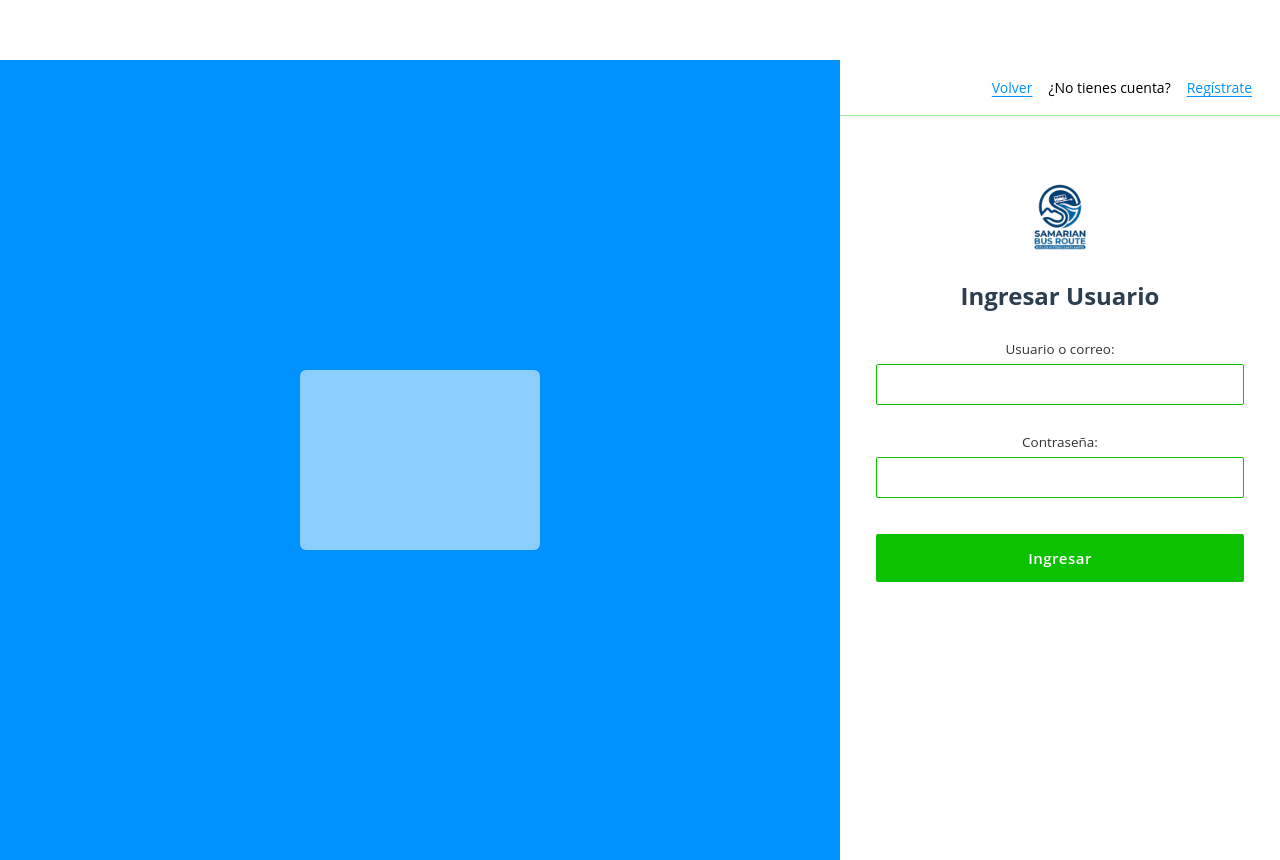
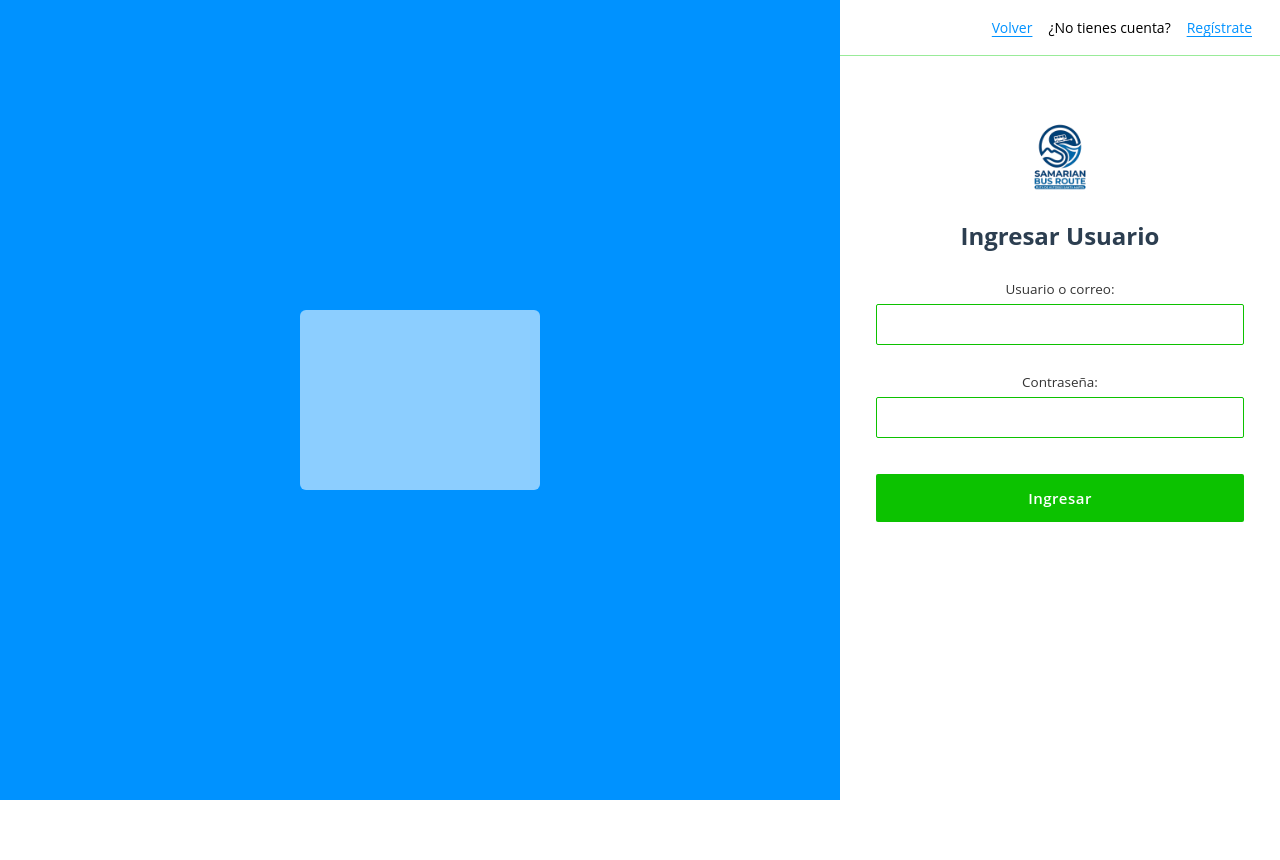
Before and after one commit to Ikerskrahh/ProyectoVue, a Vue app: page /login in a window 1280 px wide. After the commit the page ends 800 px from the top, so only its background shows below. Built offline with nearby package versions, Linux system fonts and the light colour scheme.

Commit message:
Update App.vue

```diff
--- a/src/App.vue
+++ b/src/App.vue
@@ -1,6 +1,4 @@
 <template>
-  <nav>
-  </nav>
   <router-view/>
 </template>
 
```
